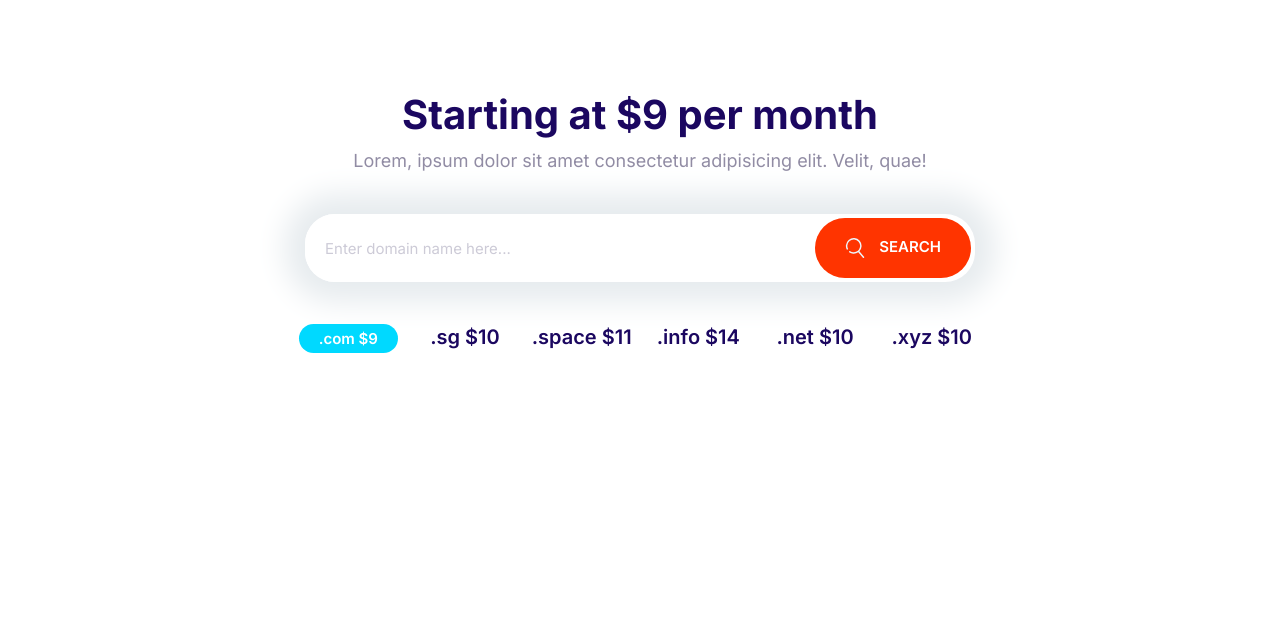
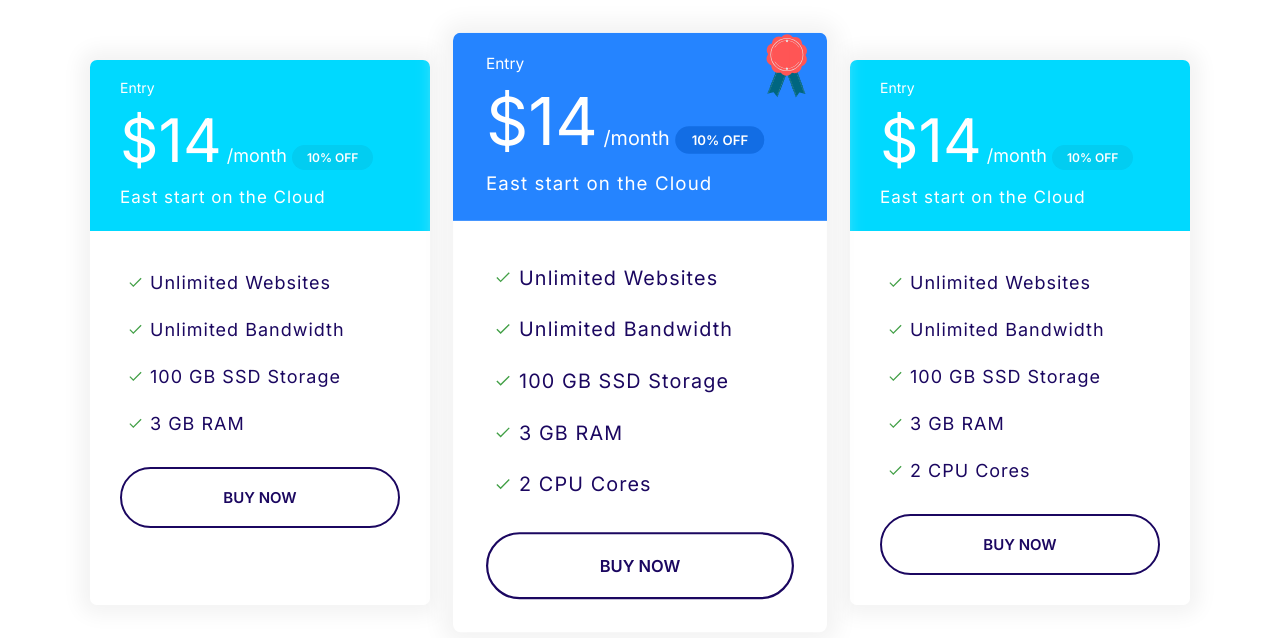
Before and after one commit to alinawabrana/MyFirstWeb, a plain HTML site: page index.html in a window 1280 px wide. Drawn offline with Linux system fonts and the light colour scheme.

Commit message:
Implementing Plan-Block with 3 plans

```diff
--- a/css/styles.css
+++ b/css/styles.css
@@ -331,7 +331,6 @@ a
     {
         font-size: 1.5rem;
     }
-
 }
 
 /* Inputs + Button inisde Input*/
@@ -385,6 +384,7 @@ a
     border-radius: 7px;
     box-shadow: 0 0 20px 10px #f3f3f3;
     overflow: hidden;
+    height: 100%;
 }
 
 .card__header, .card__body
@@ -404,6 +404,11 @@ a
     color: #fff;
 }
 
+.card--primary .badge--primary
+{
+    background-color: #126de4;
+}
+
 .card--secondary .badge--secondary
 {
     background-color: #02cdf1;
@@ -411,6 +416,11 @@ a
 
 
 /* Plans (Components inside the card, which tells that it is a plan selecting card) */
+
+.plan
+{
+    transition: transform 0.2s ease-out;
+}
 
 .plan__name
 {
@@ -447,6 +457,11 @@ a
     letter-spacing: 0.1rem;
 }
 
+.plan--popular
+{
+    transform: scale(1.1);
+}
+
 .plan--popular .card__header
 {
     position: relative;
@@ -461,6 +476,16 @@ a
     position: absolute;
     top: 0;
     right: 5%;
+}
+
+.plan:hover
+{
+    transform: scale(1.05);
+}
+
+.plan--popular:hover
+{
+    transform: scale(1.15);
 }
 
 @media screen and (min-width:1024px)
@@ -926,3 +951,17 @@ a
         /* minmax function is used to set the min and max value so that our columns should take space neede fot the list etc */
     }
 }
+
+
+/* PLans Block */
+
+.block-plan .grid
+{
+    gap: 8rem 4rem;
+}
+
+.block-plan .card
+{
+    max-width: 500px;
+    margin: 0 auto;
+}
--- a/index.html
+++ b/index.html
@@ -18,34 +18,77 @@
   </head>
 
   <body>
-    <section class="block container block-domain">
-      <header class="block__header">
-        <h2>Starting at $9 per month</h2>
-        <p>
-          Lorem, ipsum dolor sit amet consectetur adipisicing elit. Velit, quae!
-        </p>
-      </header>
-      <div class="input-group">
-        <input
-          type="text"
-          class="input"
-          placeholder="Enter domain name here..."
-        />
-        <button class="btn btn--accent">
-          <svg class="icon icon--white">
-            <use xlink:href="images/sprite.svg#search"></use>
-          </svg>
-          Search
-        </button>
+    <section class="block container block-plan">
+      <div class="grid grid--1x3">
+        <div class="plan">
+          <div class="card card--secondary">
+            <header class="card__header">
+              <h3 class="plan__name">Entry</h3>
+              <span class="plan__price">$14</span>
+              <span class="plan__billing__cycle">/month</span>
+              <span class="badge badge--secondary badge--small">10% OFF</span>
+              <span class="plan__description">East start on the Cloud</span>
+            </header>
+            <div class="card__body">
+              <ul class="list list--tick">
+                <li class="list__item">Unlimited Websites</li>
+                <li class="list__item">Unlimited Bandwidth</li>
+                <li class="list__item">100 GB SSD Storage</li>
+                <li class="list__item">3 GB RAM</li>
+              </ul>
+              <button class="btn btn--outline btn-block">
+                buy now
+              </button>
+            </div>
+          </div>
+        </div>
+        <div class="plan plan--popular">
+          <div class="card card--primary">
+            <header class="card__header">
+              <h3 class="plan__name">Entry</h3>
+              <span class="plan__price">$14</span>
+              <span class="plan__billing__cycle">/month</span>
+              <span class="badge badge--primary badge--small">10% OFF</span>
+              <span class="plan__description">East start on the Cloud</span>
+            </header>
+            <div class="card__body">
+              <ul class="list list--tick">
+                <li class="list__item">Unlimited Websites</li>
+                <li class="list__item">Unlimited Bandwidth</li>
+                <li class="list__item">100 GB SSD Storage</li>
+                <li class="list__item">3 GB RAM</li>
+                <li class="list__item">2 CPU Cores</li>
+              </ul>
+              <button class="btn btn--outline btn-block">
+                buy now
+              </button>
+            </div>
+          </div>
+        </div>
+        <div class="plan">
+          <div class="card card--secondary">
+            <header class="card__header">
+              <h3 class="plan__name">Entry</h3>
+              <span class="plan__price">$14</span>
+              <span class="plan__billing__cycle">/month</span>
+              <span class="badge badge--secondary badge--small">10% OFF</span>
+              <span class="plan__description">East start on the Cloud</span>
+            </header>
+            <div class="card__body">
+              <ul class="list list--tick">
+                <li class="list__item">Unlimited Websites</li>
+                <li class="list__item">Unlimited Bandwidth</li>
+                <li class="list__item">100 GB SSD Storage</li>
+                <li class="list__item">3 GB RAM</li>
+                <li class="list__item">2 CPU Cores</li>
+              </ul>
+              <button class="btn btn--outline btn-block">
+                buy now
+              </button>
+            </div>
+          </div>
+        </div>
       </div>
-      <ul class="list block-domain__prices">
-        <li><span class="badge badge--secondary">.com $9</span></li>
-        <li>.sg $10</li>
-        <li>.space $11</li>
-        <li>.info $14</li>
-        <li>.net $10</li>
-        <li>.xyz $10</li>
-      </ul>
     </section>
     <script src="js/main.js"></script>
   </body>
```
Also changed, not shown: Components/plan-block.html (added, +72 -0 lines), Components/plan.html (added, +21 -0 lines).
